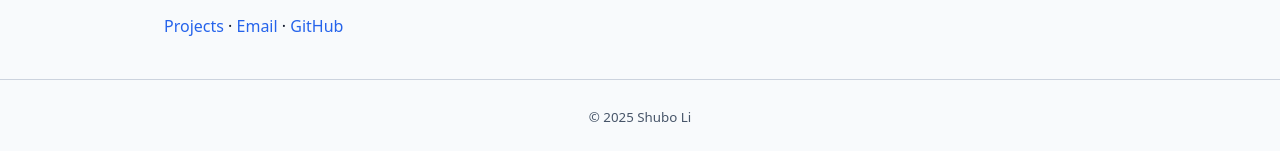
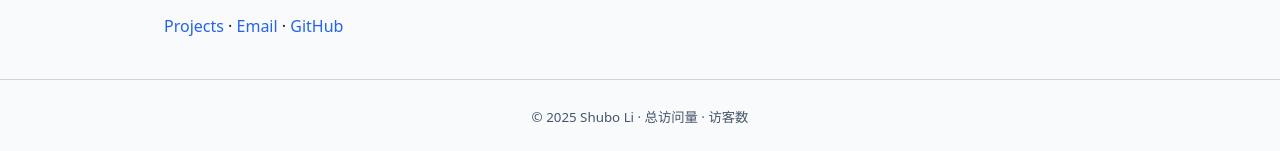
Before and after one commit to Shubo176/shubo176.github.io, a Jekyll site: the page index.html, which Jekyll copies as it is, in a window 1280 px wide and 900 px high, scrolled down 836 px. Shown: the part 746-897 px from the top of the window. Built offline with Jekyll 4.4.1, drawn with Linux system fonts in a browser that asks for light colours; comment, search, counter and statistics services are not loaded.

Commit message:
modified:   index.html

```diff
--- a/index.html
+++ b/index.html
@@ -21,6 +21,8 @@
   }
   </script>
 </head>
+<script src="//api.busuanzi.cc/static/3.6.9/busuanzi.min.js" defer></script>
+
 <body>
   <header class="site-header">
     <nav class="nav">
@@ -125,7 +127,12 @@
   </main>
 
   <footer class="site-footer">
-    <small>© <span id="year"></span> Shubo Li</small>
+    <small>
+      © <span id="year"></span> Shubo Li ·
+      <span id="busuanzi_container_site_pv">总访问量 <span id="busuanzi_value_site_pv"></span></span> ·
+      <span id="busuanzi_container_site_uv">访客数 <span id="busuanzi_value_site_uv"></span></span>
+    </small>
   </footer>
+
 </body>
 </html>
```
